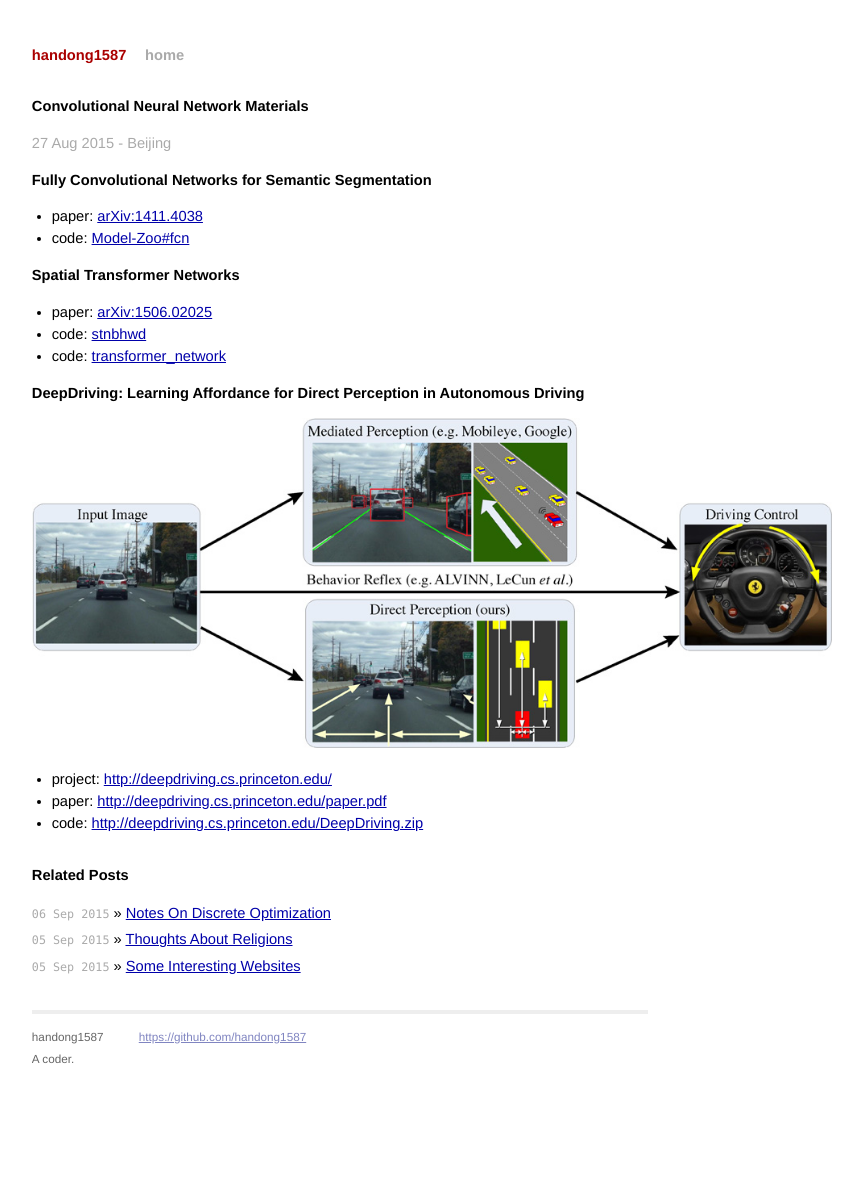
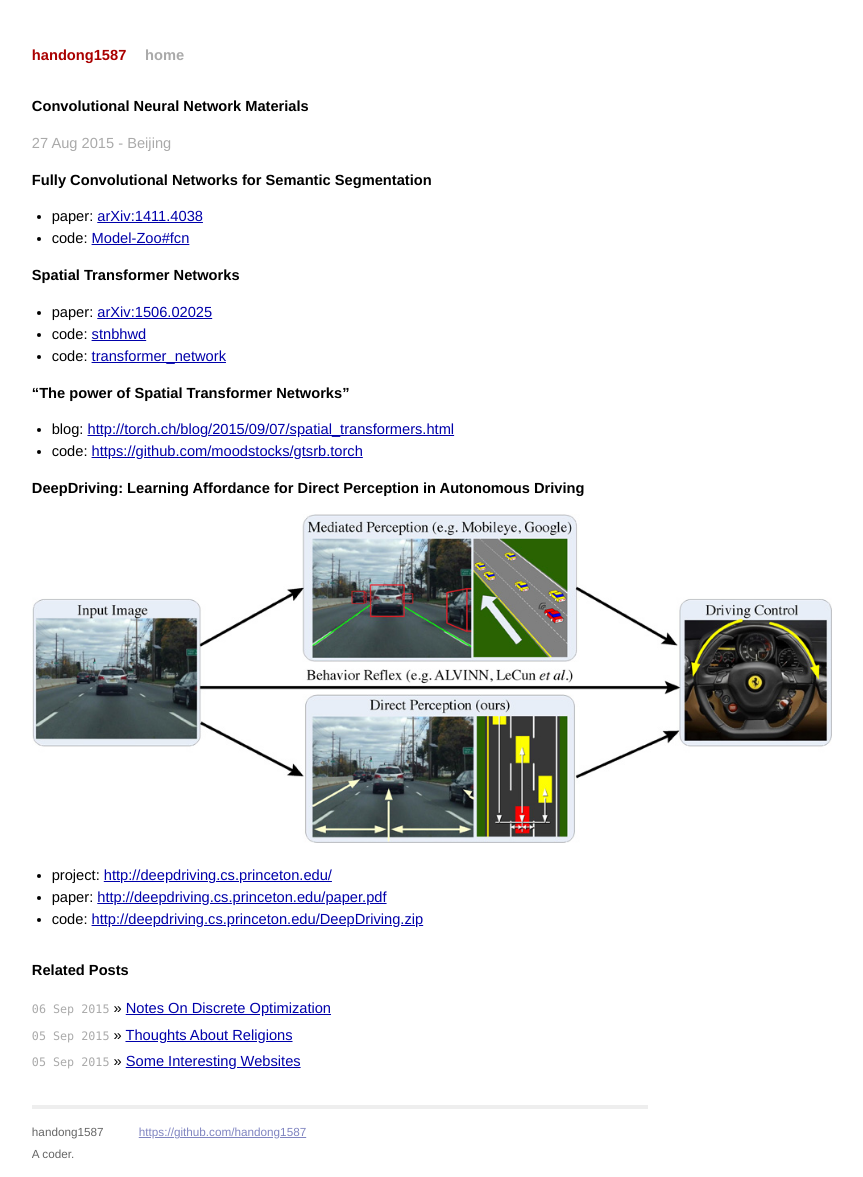
Before and after one commit to handong1587/handong1587.github.io, a Jekyll site: the page built from _posts/deep_learning/2015-08-27-cnn-materials.md, in a window 1280 px wide. Shown: the whole page, without its empty margins (300-1163 px from the left). Built offline with Jekyll 4.4.1, drawn with Linux system fonts in a browser that asks for light colours; Markdown is read by kramdown in place of the engine named in the settings; comment, search, counter and statistics services are not loaded; before the commit the page ends 1081 px from its top, so only the background shows below that.

Commit message:
update mds

```diff
--- a/_posts/deep_learning/2015-08-27-cnn-materials.md
+++ b/_posts/deep_learning/2015-08-27-cnn-materials.md
@@ -20,6 +20,11 @@ title: Convolutional Neural Network Materials
 - code: [stnbhwd](https://github.com/qassemoquab/stnbhwd)
 - code: [transformer_network](https://github.com/skaae/transformer_network)
 
+**"The power of Spatial Transformer Networks"**
+
+- blog: [http://torch.ch/blog/2015/09/07/spatial_transformers.html](http://torch.ch/blog/2015/09/07/spatial_transformers.html)
+- code: [https://github.com/moodstocks/gtsrb.torch](https://github.com/moodstocks/gtsrb.torch)
+
 **DeepDriving: Learning Affordance for Direct Perception in Autonomous Driving**
 
 <img src="/assets/cnn-materials/teaser_deepdriving.jpg"
```
